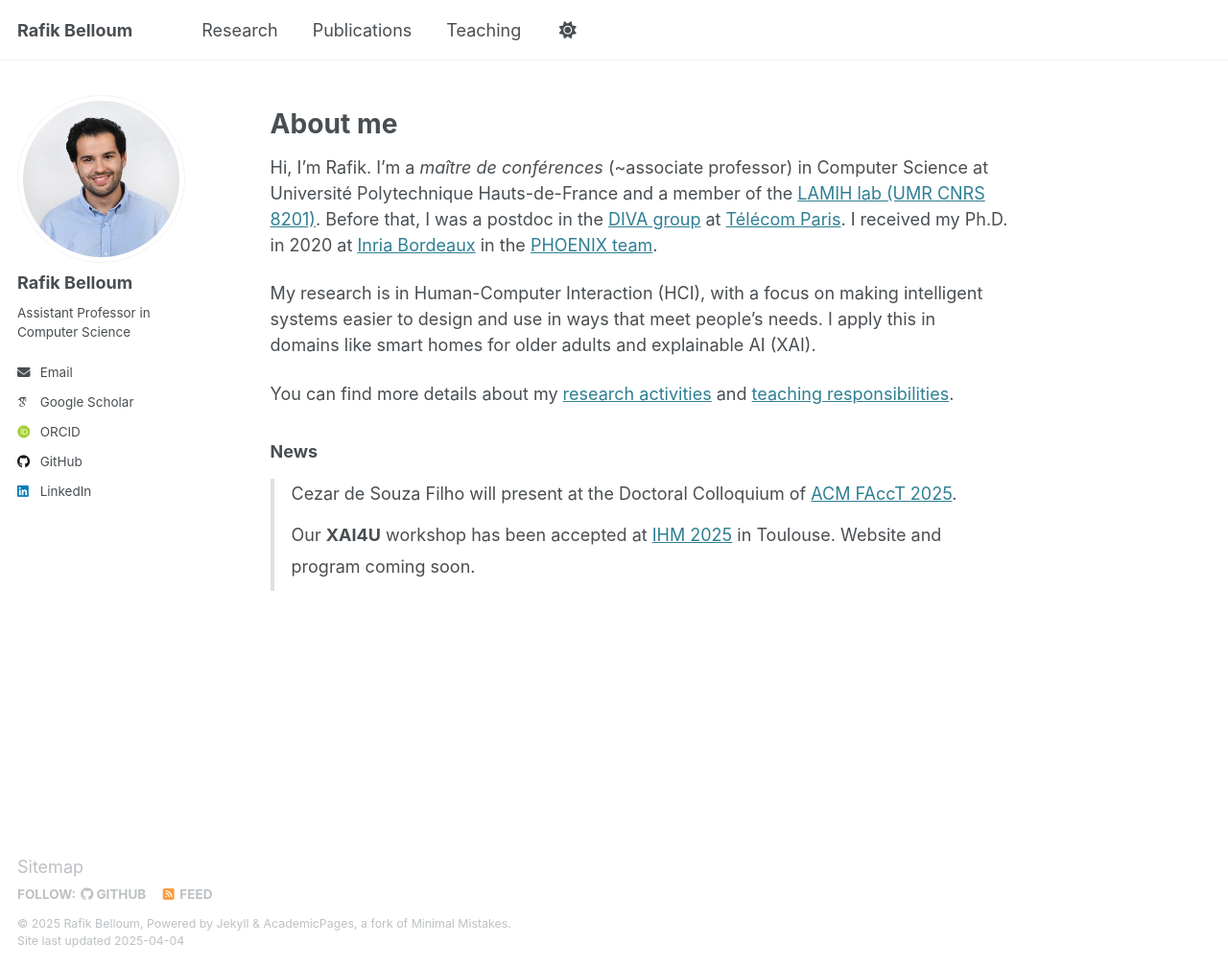
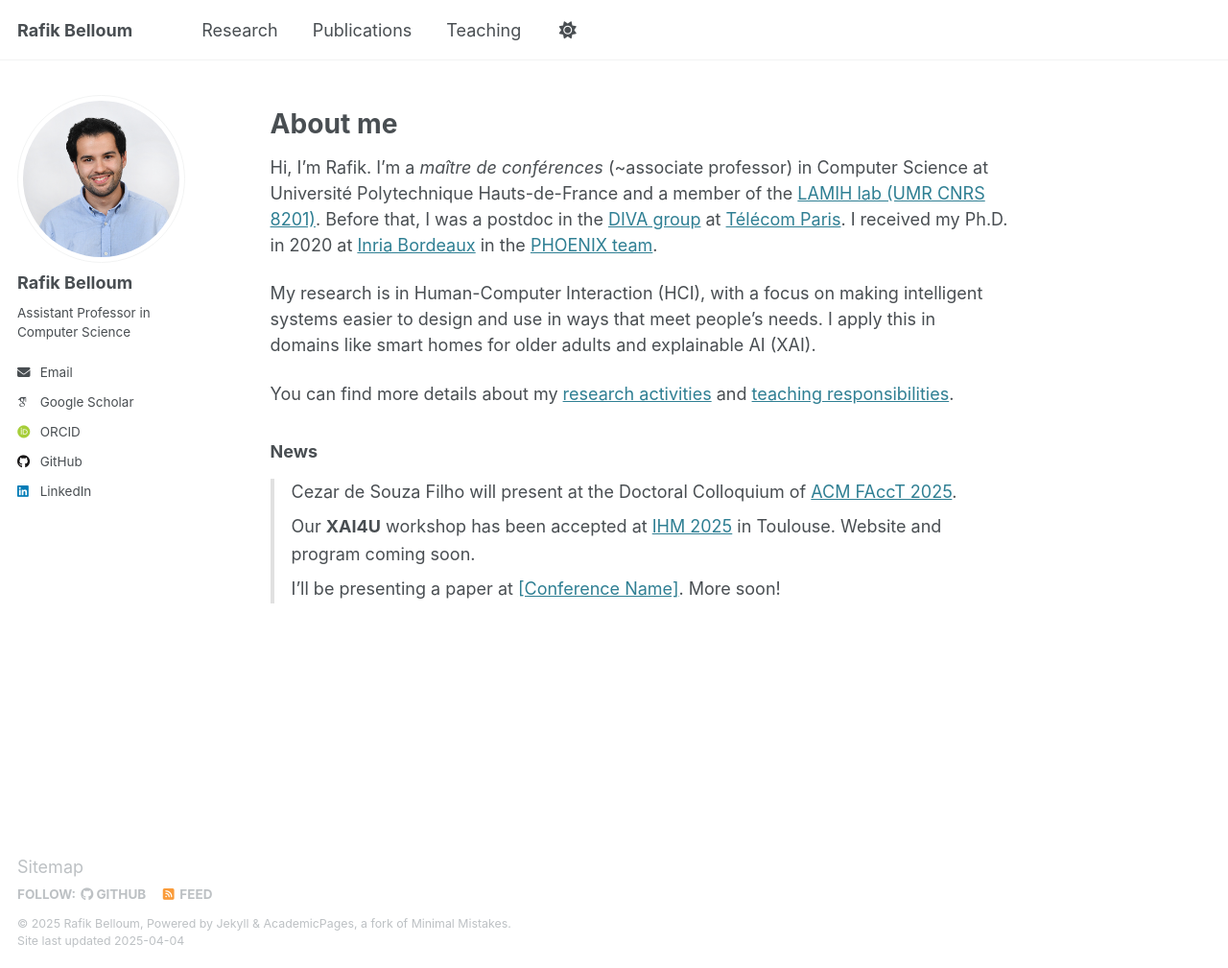
Before and after one commit to rafik-belloum/rafik-belloum.github.io, a Jekyll site: the page built from _pages/about.md, in a window 1280 px wide and 1009 px high. Shown: the whole window at 96% size. Built offline with Jekyll 4.4.1, drawn with Linux system fonts in a browser that asks for light colours; some web fonts are replaced.

Commit message:
Update about.md

```diff
--- a/_pages/about.md
+++ b/_pages/about.md
@@ -18,17 +18,17 @@ You can find more details about my [research activities](/research/) and [teachi
 
 ### News
 
-<div style="max-height: 6.5em; overflow-y: auto; padding-right: 1em; border-left: 4px solid #e0e0e0; padding-left: 1em; margin-top: 1em; line-height: 1.8em;">
+<div style="max-height: 7.2em; overflow-y: auto; padding-right: 1em; border-left: 4px solid #e0e0e0; padding-left: 1em; margin-top: 1em; line-height: 1.6em;">
   <ul style="list-style: none; padding-left: 0; margin: 0;">
-    <li style="margin-bottom: 0.6em;">
+    <li style="margin-bottom: 0.4em;">
       Cezar de Souza Filho will present at the Doctoral Colloquium of
       <a href="https://facctconference.org/" target="_blank">ACM FAccT 2025</a>.
     </li>
-    <li style="margin-bottom: 0.6em;">
+    <li style="margin-bottom: 0.4em;">
       Our <strong>XAI4U</strong> workshop has been accepted at
       <a href="https://ihm2025.afihm.org/" target="_blank">IHM 2025</a> in Toulouse. Website and program coming soon.
     </li>
-    <li style="margin-bottom: 0.6em;">
+    <li>
       I’ll be presenting a paper at <a href="#">[Conference Name]</a>. More soon!
     </li>
   </ul>
```
